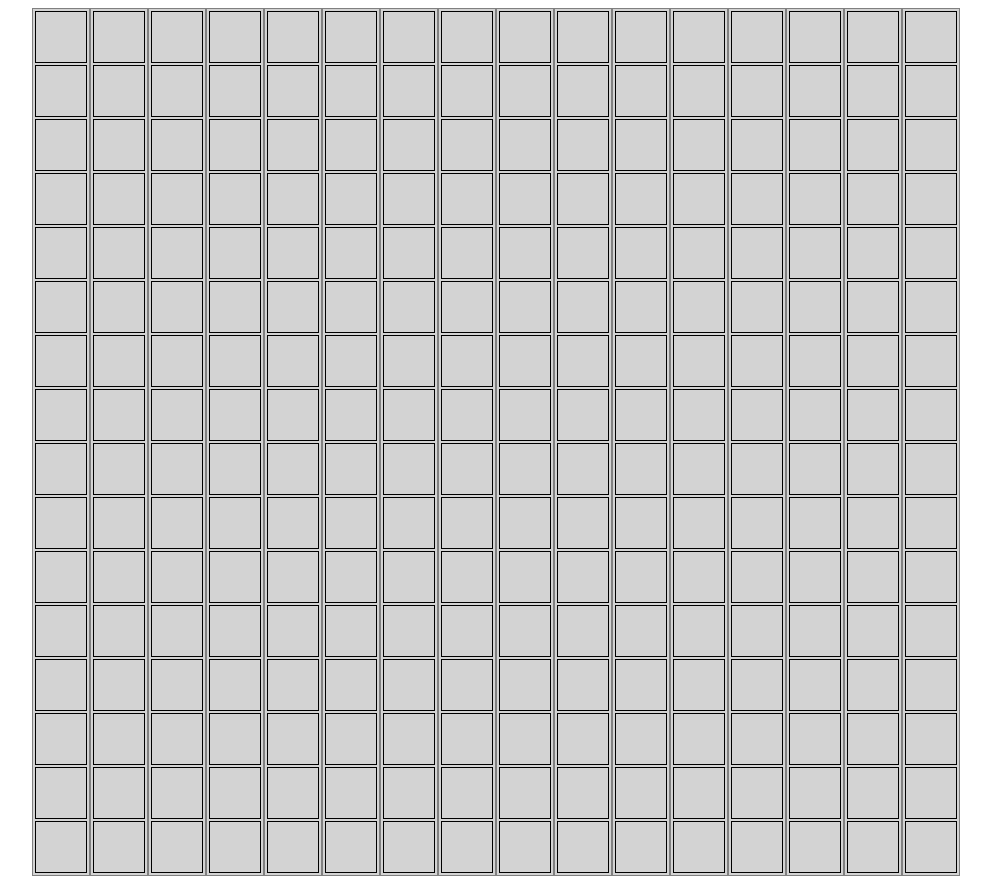
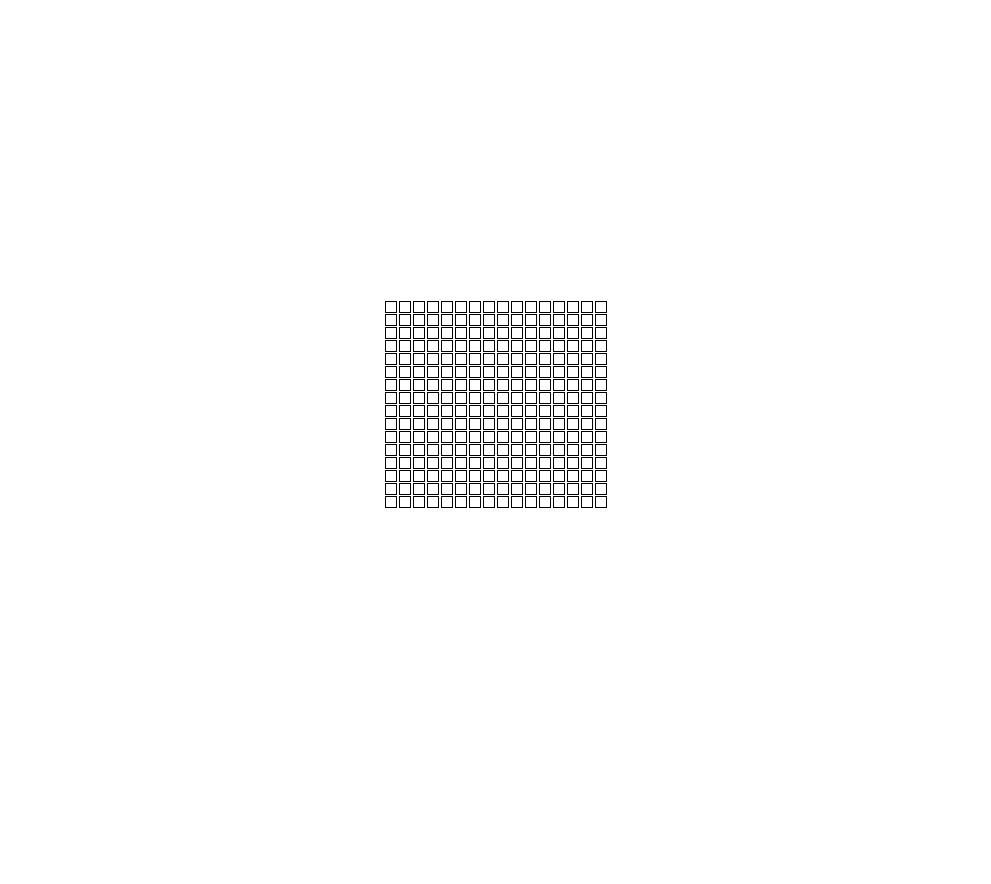
Before and after one commit to Sam-Ridenour/Etch-a-Sketch, a plain HTML site: page index.html in a window 1280 px wide. Shown: the whole page, without its empty margins (144-1135 px from the left). After the commit the page ends 800 px from the top, so only its background shows below. Drawn offline with Linux system fonts and the light colour scheme.

Commit message:
Added eventlistener on mouseenter

```diff
--- a/script.js
+++ b/script.js
@@ -1,11 +1,16 @@
+const maxRnC = 16;
 const container = document.querySelector('#container');
 
-for(let i = 0; i < 16; i++){
+for(let i = 0; i < maxRnC; i++){
 let row = document.createElement('div');
 row.classList.add('row');
-    for(let j = 0; j < 16; j++){
+    for(let j = 0; j < maxRnC; j++){
         let column = document.createElement('div');
         column.classList.add('column');
+        column.addEventListener('mouseenter', function() {
+            this.style.backgroundColor = 'gray';
+        });
+
         row.appendChild(column);
     }
 container.appendChild(row);
--- a/styles.css
+++ b/styles.css
@@ -3,16 +3,16 @@
     flex-wrap: wrap;
     justify-content: center;
     font-family: sans-serif;
+    margin-top: 300px;
 }
 
-.row{
-    border: solid 1px gray;
-    background-color: lightgray;
-}
 .column{
     border: solid 1px black;
-    background-color: lightgray;
-    margin: 2px;
-    height: 50px;
-    width: 50px;
+    margin: 1px;
+    height: 10px;
+    width: 10px;
 }
+
+.column:hover{
+    background-color: gray;
+}
```
